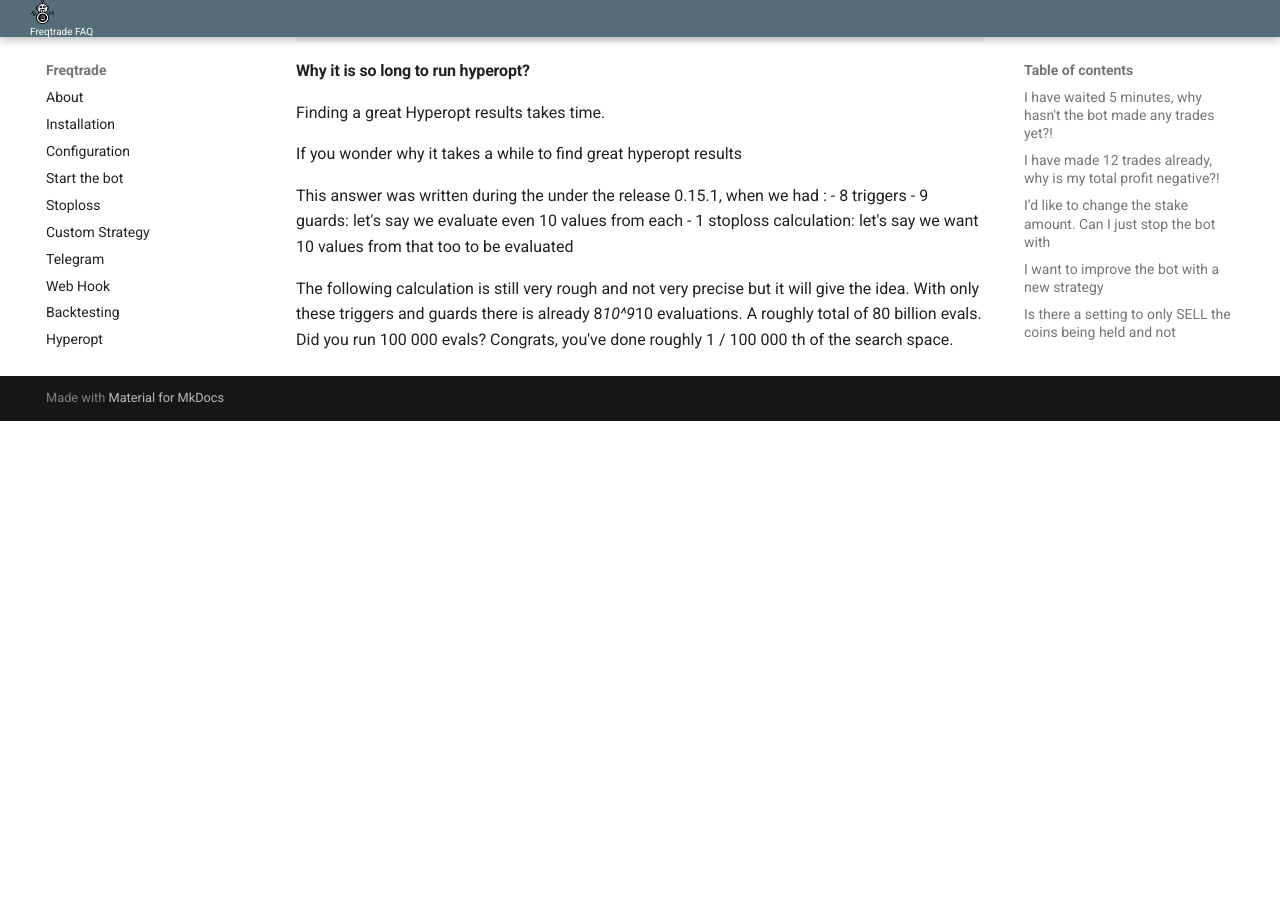
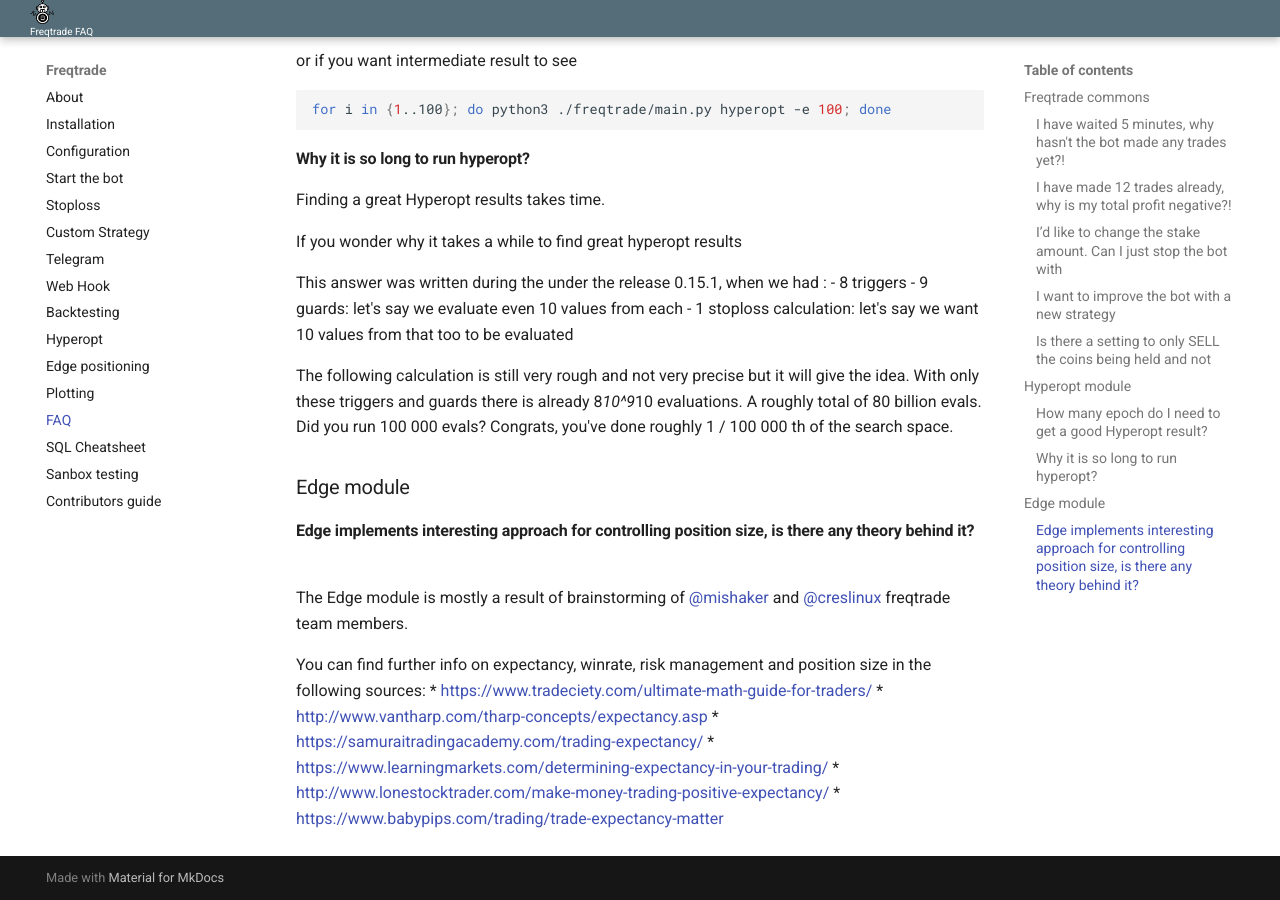
Before and after one commit to jacksonmori755/Crypto-trading-bot, an MkDocs documentation site: the page built from docs/faq.md, in a window 1280 px wide and 900 px high, scrolled down 1190 px. Built offline with MkDocs 1.6.1 and Material for MkDocs 9.7.7, drawn with Linux system fonts in a browser that asks for light colours; before the commit the page ends 1611 px from its top, so only the background shows below that; some of the changed text lies outside the part shown.

Commit message:
Edge question added; minor improvements (sections for Hyperopt and Edge)

```diff
--- a/docs/faq.md
+++ b/docs/faq.md
@@ -1,4 +1,6 @@
-# freqtrade FAQ
+# Freqtrade FAQ
+
+### Freqtrade commons
 
 #### I have waited 5 minutes, why hasn't the bot made any trades yet?!
 
@@ -34,7 +36,9 @@ perform anymore BUYS?
 
 You can use the `/forcesell all` command from Telegram.
 
-### How many epoch do I need to get a good Hyperopt result?
+### Hyperopt module
+
+#### How many epoch do I need to get a good Hyperopt result?
 Per default Hyperopts without `-e` or `--epochs` parameter will only
 run 100 epochs, means 100 evals of your triggers, guards, .... Too few
 to find a great result (unless if you are very lucky), so you probably
@@ -68,3 +72,17 @@ but it will give the idea. With only these triggers and guards there is
 already 8*10^9*10 evaluations. A roughly total of 80 billion evals.
 Did you run 100 000 evals? Congrats, you've done roughly 1 / 100 000 th
 of the search space.
+
+### Edge module
+
+#### Edge implements interesting approach for controlling position size, is there any theory behind it?
+
+The Edge module is mostly a result of brainstorming of [@mishaker](https://github.com/mishaker) and [@creslinux](https://github.com/creslinux) freqtrade team members.
+
+You can find further info on expectancy, winrate, risk management and position size in the following sources:
+* https://www.tradeciety.com/ultimate-math-guide-for-traders/
+* http://www.vantharp.com/tharp-concepts/expectancy.asp
+* https://samuraitradingacademy.com/trading-expectancy/
+* https://www.learningmarkets.com/determining-expectancy-in-your-trading/
+* http://www.lonestocktrader.com/make-money-trading-positive-expectancy/
+* https://www.babypips.com/trading/trade-expectancy-matter
```
